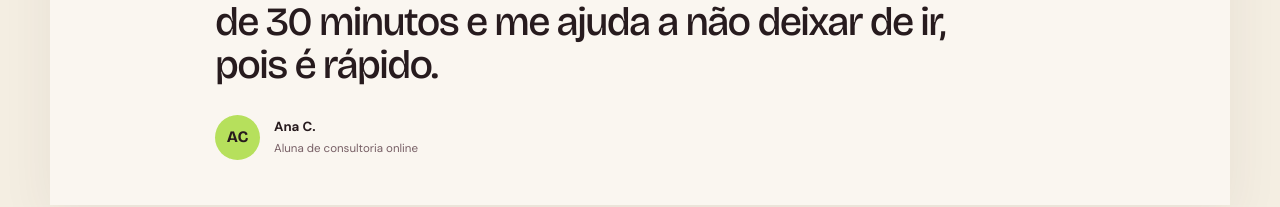
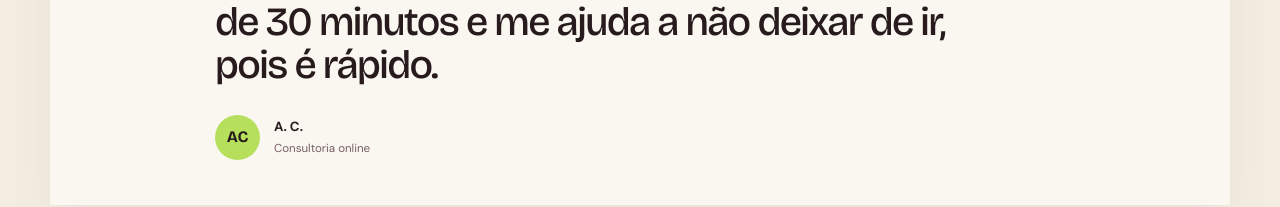
Before and after one commit to RonaldoJFFranco/Eliz_Personal, a React (Vite) app in the folder artifacts/eliz-personal/: page / in a window 1280 px wide. Shown: the part 3810-4017 px from the top of the page. Built offline with nearby package versions, Linux system fonts and the light colour scheme.

Commit message:
depoimentos

```diff
--- a/artifacts/eliz-personal/src/App.tsx
+++ b/artifacts/eliz-personal/src/App.tsx
@@ -32,22 +32,22 @@ const testimonials = [
   {
     quote:
       "Segunda cheguei cansada e pensei, acho que não vou hoje, tem casa pra arrumar e estou cansada, mas aí penso que o treino é de 30 minutos e me ajuda a não deixar de ir, pois é rápido.",
-    name: "Ana C.",
-    detail: "Aluna de consultoria online",
+    name: "A. C.",
+    detail: "Consultoria online",
     initials: "AC",
   },
   {
-    quote: ".",
-    name: "Mariana S.",
-    detail: "Consultoria online · 5 meses",
-    initials: "MS",
+    quote: "Eu amei o treino , foi muito produtivo , estou sentindo posterior e glúteo até hoje rs, e ainda consegui fazer 20min de cardio",
+    name: "L. D.",
+    detail: "Consultoria online",
+    initials: "LD",
   },
   {
     quote:
-      "A Eliz enxerga a pessoa inteira, não apenas o peso na barra. Isso mudou tudo para mim.",
-    name: "Luiza P.",
-    detail: "Treino personalizado · 1 ano",
-    initials: "LP",
+      "Esses treinos ficou a minha cara né  kkkk Difícil de fazer mais sem demorar muito 😊.",
+    name: "K. D.",
+    detail: "Consultoria online",
+    initials: "KD",
   },
 ];
 
```
